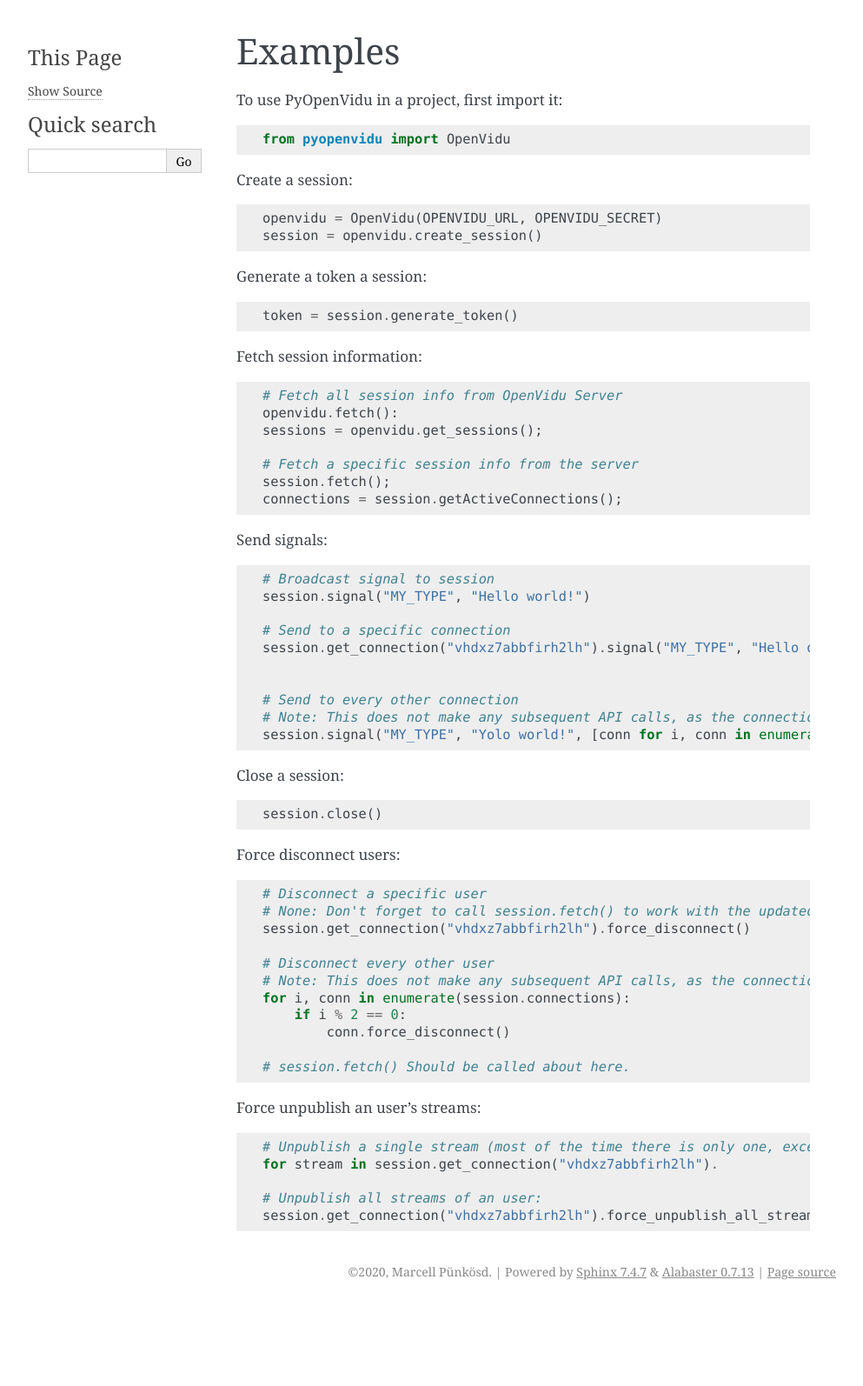
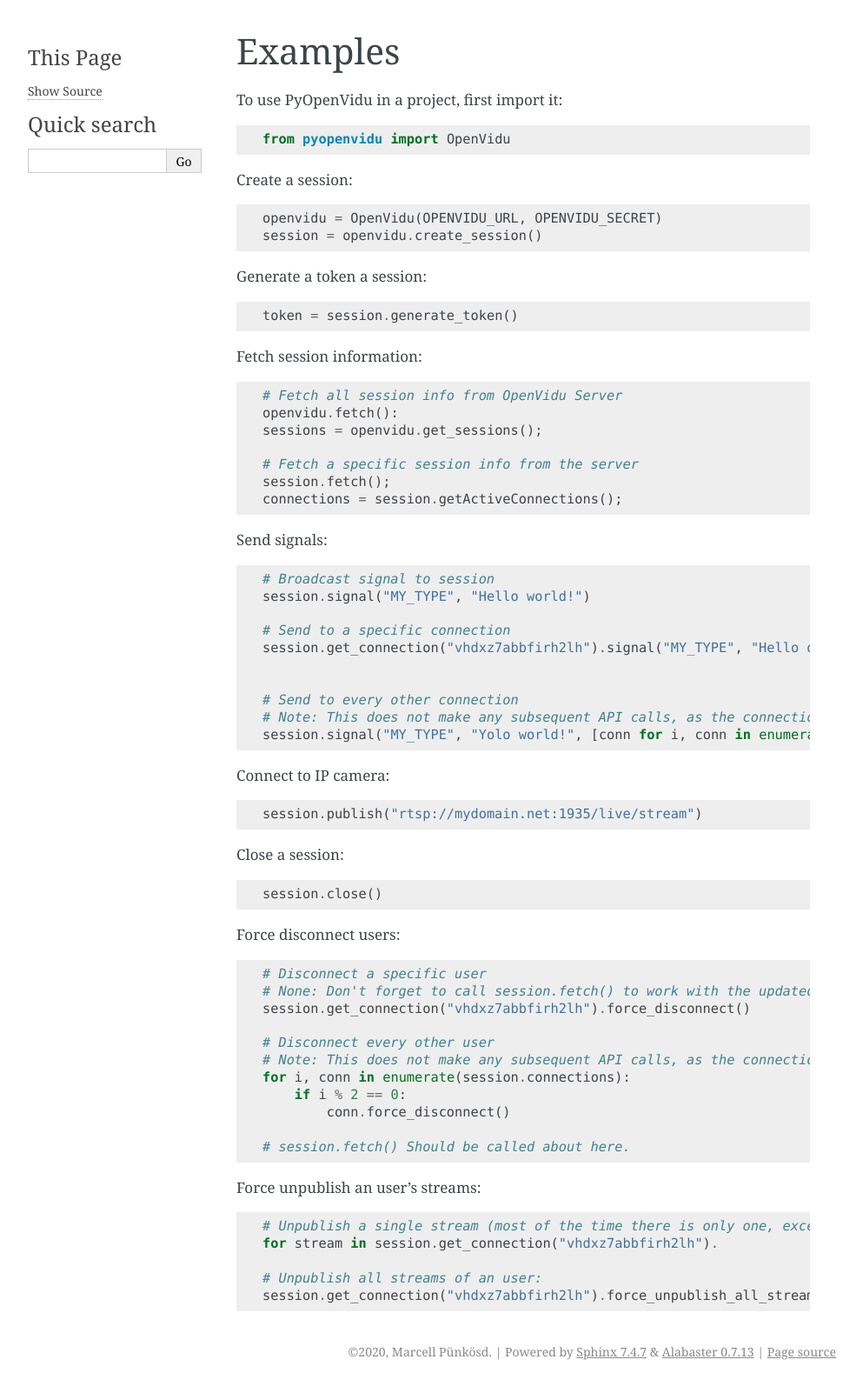
Before and after one commit to marcsello/pyopenvidu, a Sphinx documentation site: the page built from docs/examples.rst, in a window 1280 px wide. Shown: the whole page at 87% size, without its empty margins (148-1141 px from the left). Built offline with Sphinx 7.4.7, drawn with Linux system fonts in a browser that asks for light colours; before the commit the page ends 1502 px from its top, so only the background shows below that.

Commit message:
Added example for the ipcam

```diff
--- a/docs/examples.rst
+++ b/docs/examples.rst
@@ -39,6 +39,10 @@
     # Note: This does not make any subsequent API calls, as the connections information is already stored in memory
     session.signal("MY_TYPE", "Yolo world!", [conn for i, conn in enumerate(session.connections) if i % 2 == 0])
 
+Connect to IP camera::
+
+    session.publish("rtsp://mydomain.net:1935/live/stream")
+
 Close a session::
 
     session.close()
```
